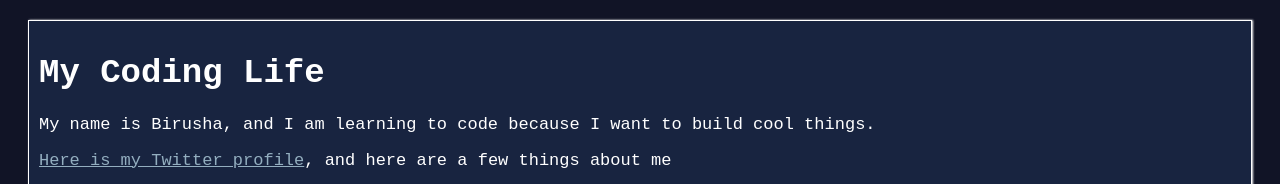
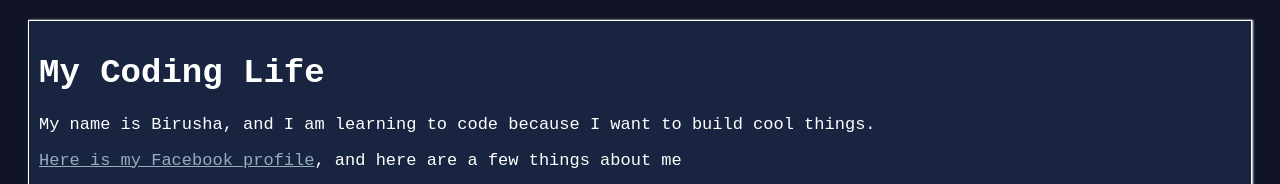
Before and after one commit to BirushaNdegeya/birushandegeya, a plain HTML site: page index.html in a window 1280 px wide. Shown: the top 184 px of the page. Drawn offline with Linux system fonts and the light colour scheme.

Commit message:
Update index.html

```diff
--- a/index.html
+++ b/index.html
@@ -13,7 +13,7 @@
 		<div class="container">
 			<h1>My Coding Life</h1>
 			<p>My name is Birusha, and I am learning to code because I want to build cool things.</p>
-			<p><a href="birusha ndegeya espoir">Here is my Twitter profile</a>, and here are a few things about me</p>
+			<p><a href="birusha ndegeya espoir">Here is my Facebook profile</a>, and here are a few things about me</p>
 			<ul>
 				<li>I love tennis and some time played in college at the University of La Sapientia</li>
 				<li>I like to run, but I am not all that fast</li>
```
